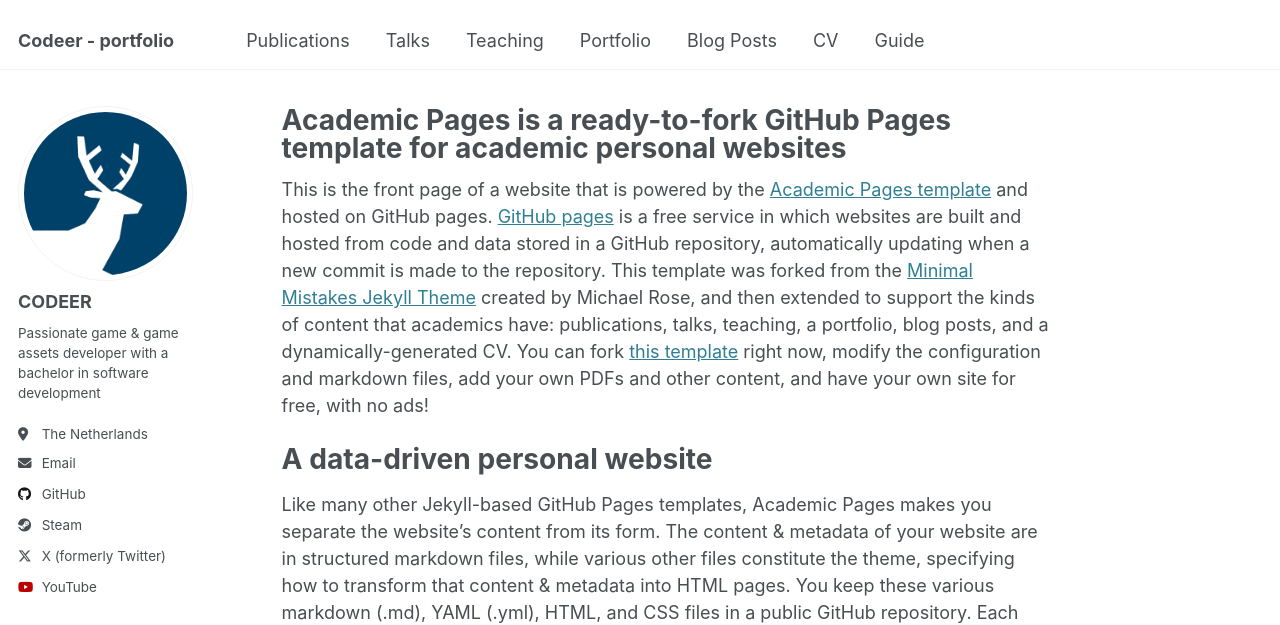
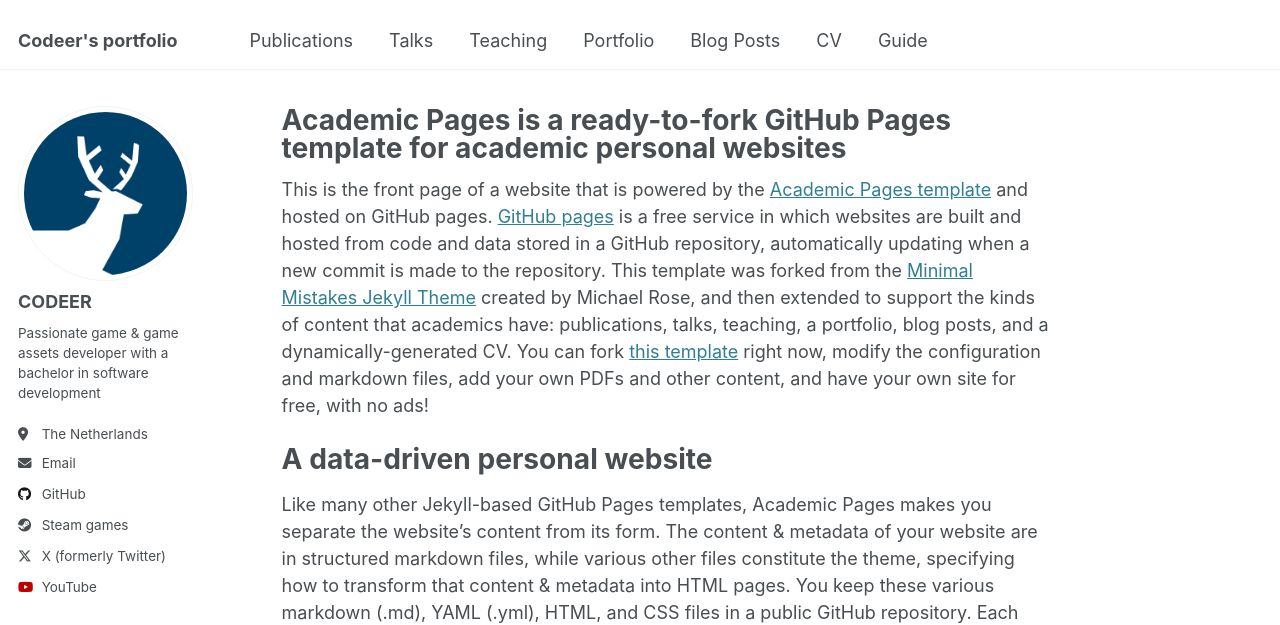
Before and after one commit to CodeerStudio/CodeerStudio.github.io, a Jekyll site: the page built from _pages/about.md, in a window 1280 px wide. Shown: the top 625 px of the page. Built offline with Jekyll 4.4.1, drawn with Linux system fonts in a browser that asks for light colours.

Commit message:
Updated steam link

```diff
--- a/_config.yml
+++ b/_config.yml
@@ -9,7 +9,7 @@
 # Basic Site Settings
 locale                   : "en-US"
 site_theme               : "default"
-title                    : "Codeer - portfolio"
+title                    : "Codeer's portfolio"
 title_separator          : "-"
 name                     : &name "Codeer"
 description              : &description "Codeer's portfolio"
--- a/_includes/author-profile.html
+++ b/_includes/author-profile.html
@@ -126,9 +126,9 @@
       {% if author.soundcloud %}
         <li><a href="https://soundcloud.com/{{ author.soundcloud }}"><i class="fab fa-fw fa-soundcloud icon-pad-right" aria-hidden="true"></i>Soundcloud</a></li>
       {% endif %}
-      {% if author.steam %}
-        <li><a href="https://steamcommunity.com/id/{{ author.steam }}"><i class="fab fa-fw fa-steam icon-pad-right" aria-hidden="true"></i>Steam</a></li>
-      {% endif %}
+      <!--{% if author.steam %}-->
+        <li><a href="https://store.steampowered.com/search/?developer=Codeer"><i class="fab fa-fw fa-steam icon-pad-right" aria-hidden="true"></i>Steam games</a></li>
+      <!--{% endif %}-->
       {% if author.telegram %}
         <li><a href="{{ author.telegram }}"><i class="fab fa-fw fa-telegram icon-pad-right" aria-hidden="true"></i>Telegram</a></li>
       {% endif %}
```
Also changed, not shown: 6 other files.
